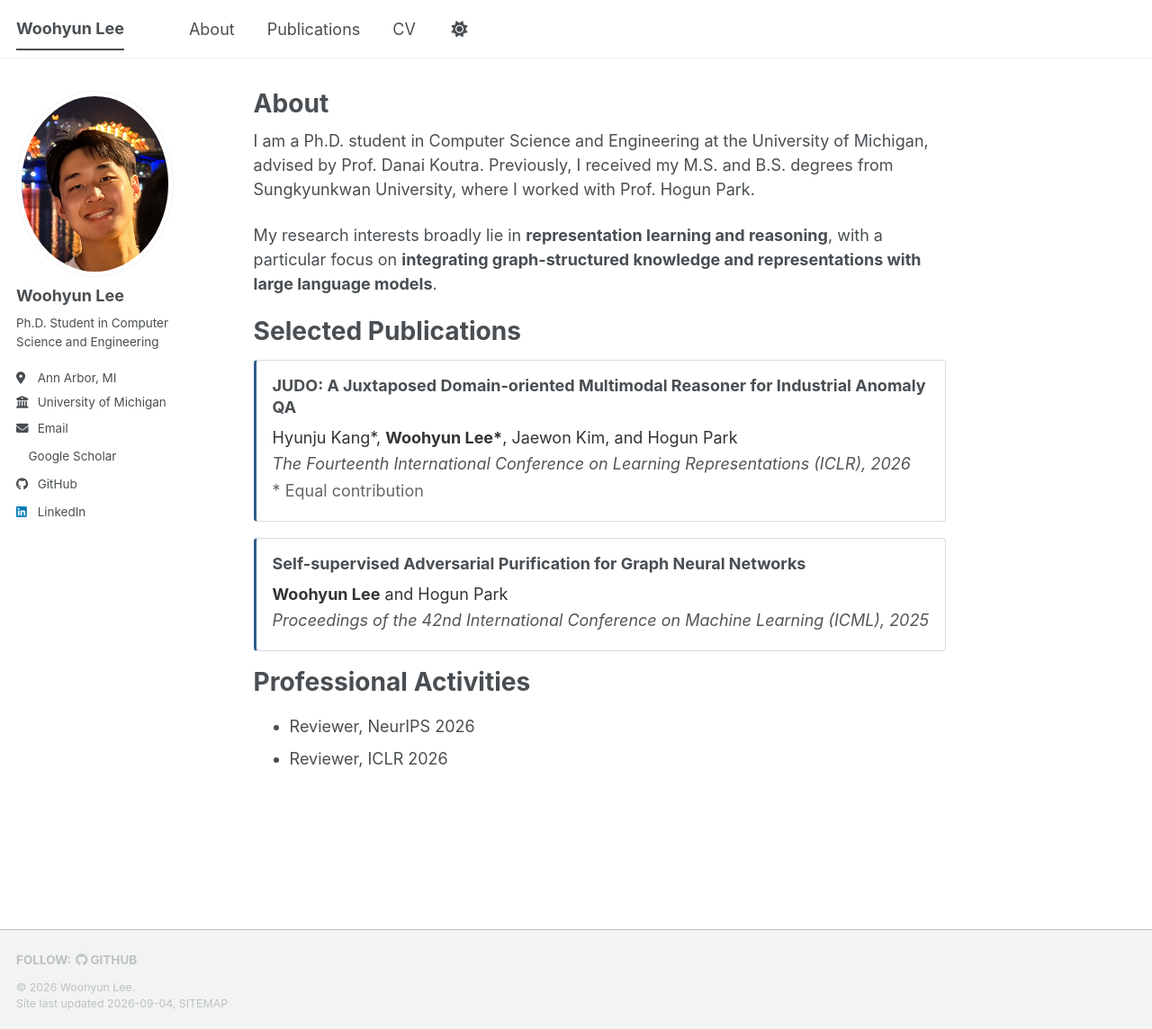
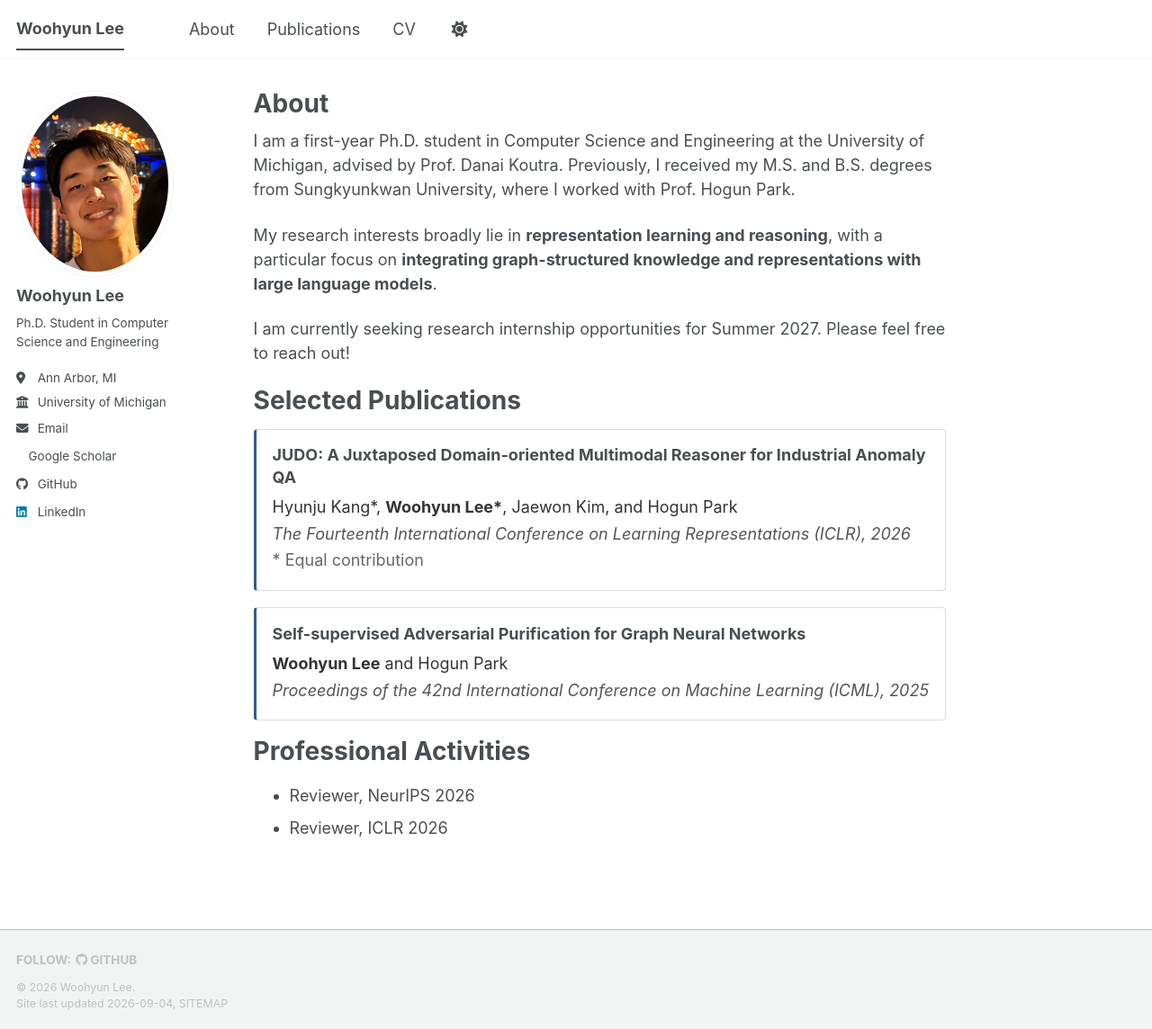
Before and after one commit to woodavid31/woodavid31.github.io, a Jekyll site: the page built from _pages/about.md, in a window 1280 px wide and 1144 px high. Shown: the whole window at 90% size. Built offline with Jekyll 4.4.1, drawn with Linux system fonts in a browser that asks for light colours; a style sheet for code colours, icons or effects is not loaded.

Commit message:
Add internship availability

```diff
--- a/_pages/about.md
+++ b/_pages/about.md
@@ -7,9 +7,11 @@ redirect_from:
   - /about.html
 ---
 
-I am a Ph.D. student in Computer Science and Engineering at the University of Michigan, advised by Prof. Danai Koutra. Previously, I received my M.S. and B.S. degrees from Sungkyunkwan University, where I worked with Prof. Hogun Park.
+I am a first-year Ph.D. student in Computer Science and Engineering at the University of Michigan, advised by Prof. Danai Koutra. Previously, I received my M.S. and B.S. degrees from Sungkyunkwan University, where I worked with Prof. Hogun Park.
 
 My research interests broadly lie in **representation learning and reasoning**, with a particular focus on **integrating graph-structured knowledge and representations with large language models**.
+
+I am currently seeking research internship opportunities for Summer 2027. Please feel free to reach out!
 
 Selected Publications
 ======
```
